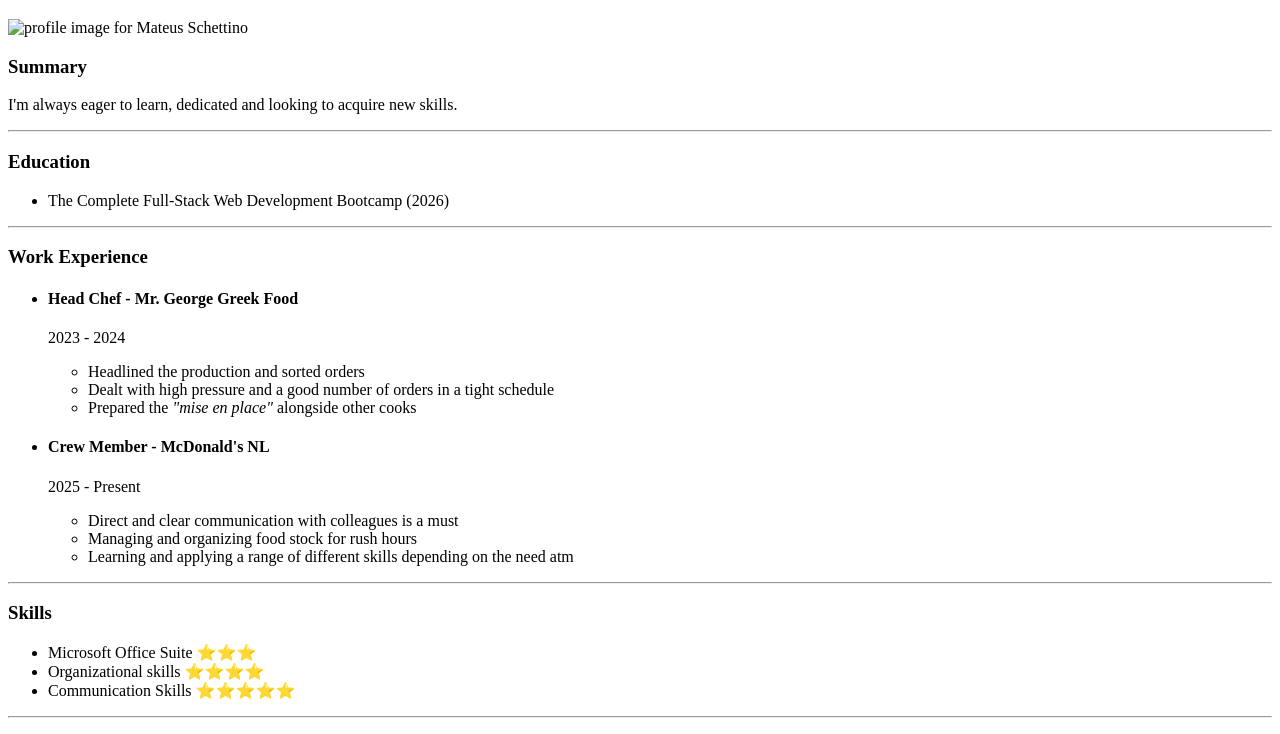
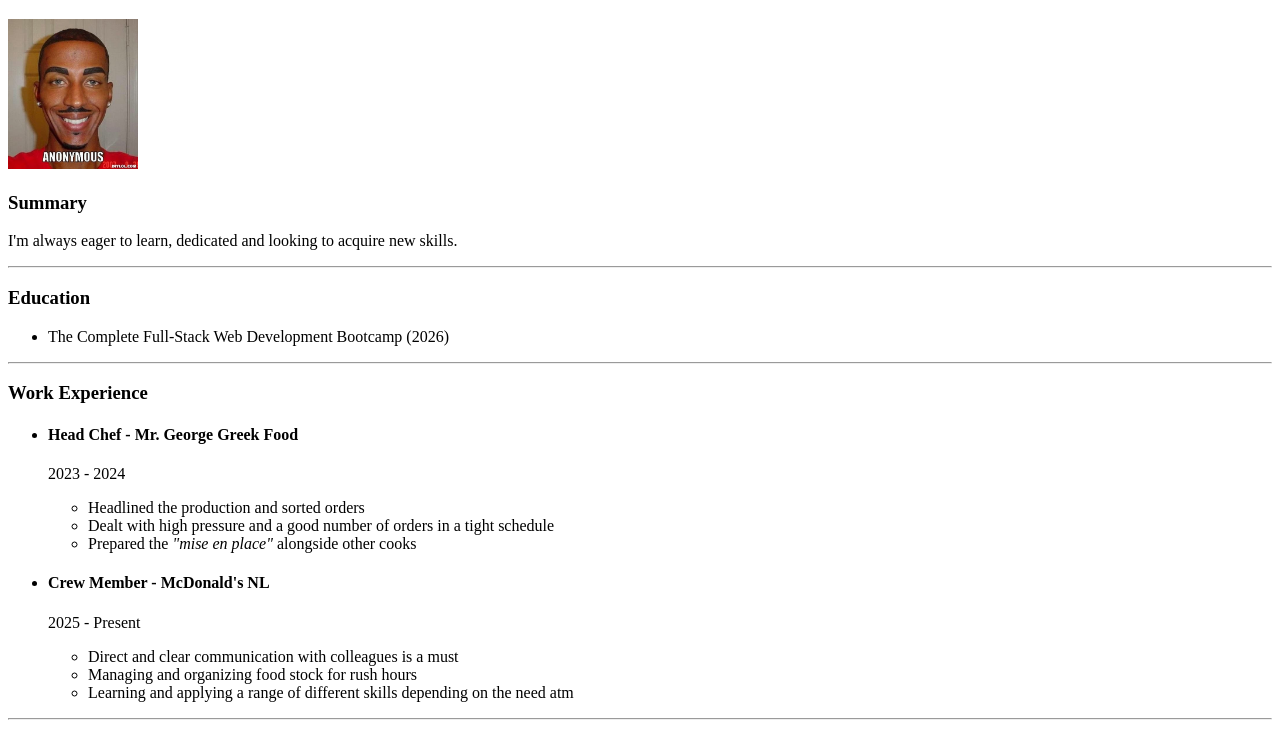
Before and after one commit to mateusreze1/Mock-Resume, a plain HTML site: page index.html in a window 1280 px wide. Shown: the part 61-795 px from the top of the page. Drawn offline with Linux system fonts and the light colour scheme.

Commit message:
Update index.html

```diff
--- a/index.html
+++ b/index.html
@@ -7,7 +7,7 @@
 </head>
     <body>
         <h1>Mateus Schettino</h1>
-            <img src="assets/pfp.jpg/"
+            <img src="assets/pfp.jpg"
             alt="profile image for Mateus Schettino"
             height="150"/>
         <h3>Summary</h3>
```
